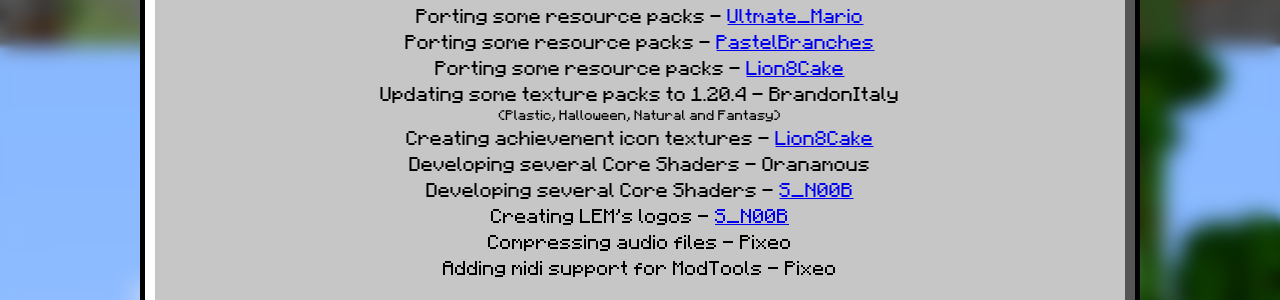
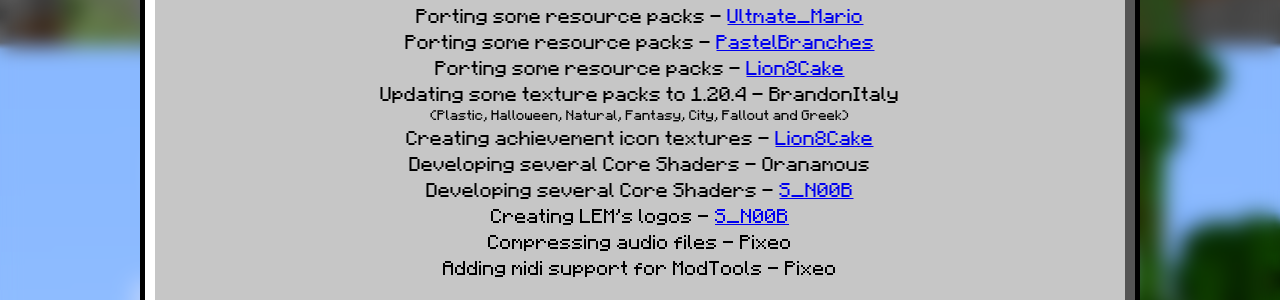
Before and after one commit to Legacy-Edition-Minigames/Website, a Jekyll site: the page built from credits.html, in a window 1280 px wide and 900 px high, scrolled down 1599 px. Shown: the part 155-455 px from the top of the window. Built offline with Jekyll 4.4.1, drawn with Linux system fonts in a browser that asks for light colours; some web fonts are replaced.

Commit message:
Update credits.html

```diff
--- a/credits.html
+++ b/credits.html
@@ -82,7 +82,7 @@ title: "Credits"
 	Porting some resource packs - <a href="https://www.youtube.com/channel/UCdrISDcsX4B8rI-FQuxXFTw" target="_blank">PastelBranches</a><br>
 	Porting some resource packs - <a href="https://github.com/Lion8cake" target="_blank">Lion8Cake</a><br>
 	Updating some texture packs to 1.20.4 - BrandonItaly<br>
-	<div style="font-size: 0.70em;">(Plastic, Halloween, Natural and Fantasy)</div>
+	<div style="font-size: 0.70em;">(Plastic, Halloween, Natural, Fantasy, City, Fallout and Greek)</div>
 	Creating achievement icon textures - <a href="https://github.com/Lion8cake" target="_blank">Lion8Cake</a><br>
   	Developing several Core Shaders - Oranamous<br>
 	Developing several Core Shaders - <a href="https://github.com/S-N00B-1" target="_blank">S_N00B</a><br>
```
